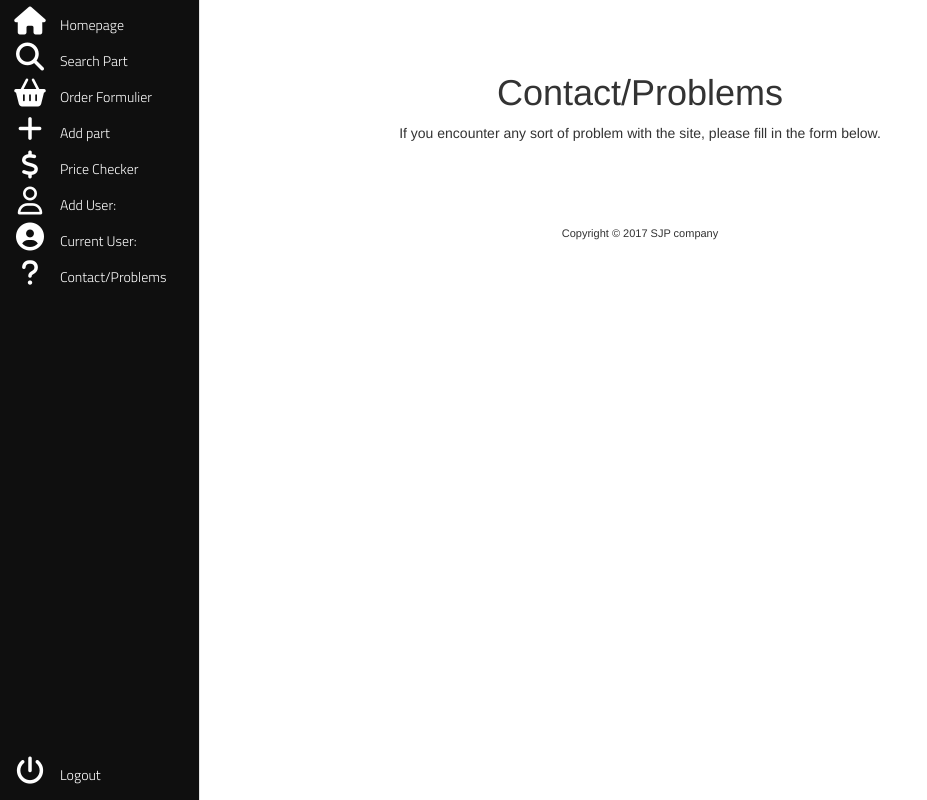
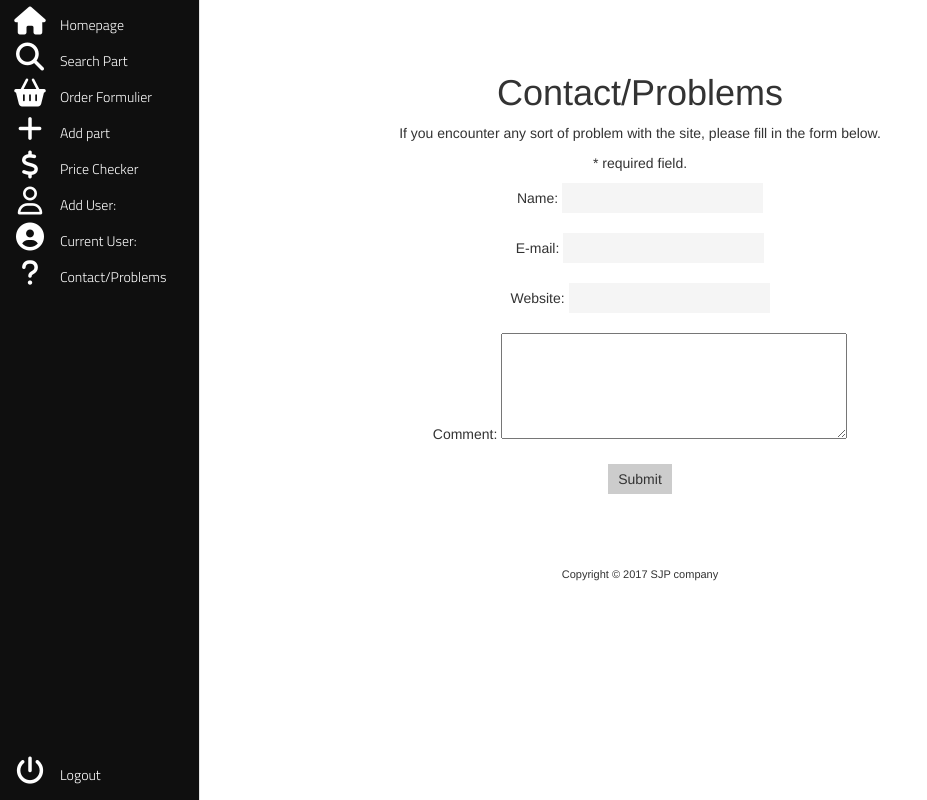
Before and after one commit to SJPCompany/OwnWebsite, a PHP site: page /contact in a window 1280 px wide. Shown: the whole page, without its empty margins (0-927 px from the left). Run offline with PHP 8.4, Linux system fonts and the light colour scheme; some libraries are stand-ins or nearby versions; some web fonts are replaced.

Commit message:
Added contact form (not working yet)

```diff
--- a/application/view/contact/index.php
+++ b/application/view/contact/index.php
@@ -1,7 +1,22 @@
 <div class="container">
     <h1>Contact/Problems</h1>
     <p>If you encounter any sort of problem with the site, please fill in the form below.</p>
-    <form>
 
+    <p><span class="error">* required field.</span></p>
+    <form method="post" action="#">
+        Name: <input type="text" name="name">
+        <span class="error"></span>
+        <br><br>
+        E-mail: <input type="text" name="email">
+        <span class="error"></span>
+        <br><br>
+        Website: <input type="text" name="website">
+        <span class="error"></span>
+        <br><br>
+        Comment: <textarea name="comment" rows="5" cols="40"></textarea>
+        <span class="error"></span>
+        <br><br>
+        <input type="submit" name="submit" value="Submit">
     </form>
+
 </div>
```
